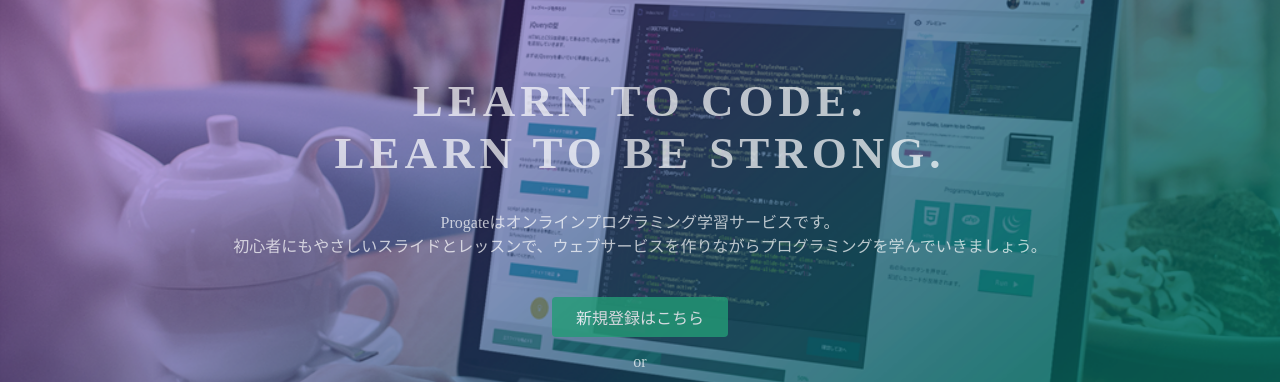
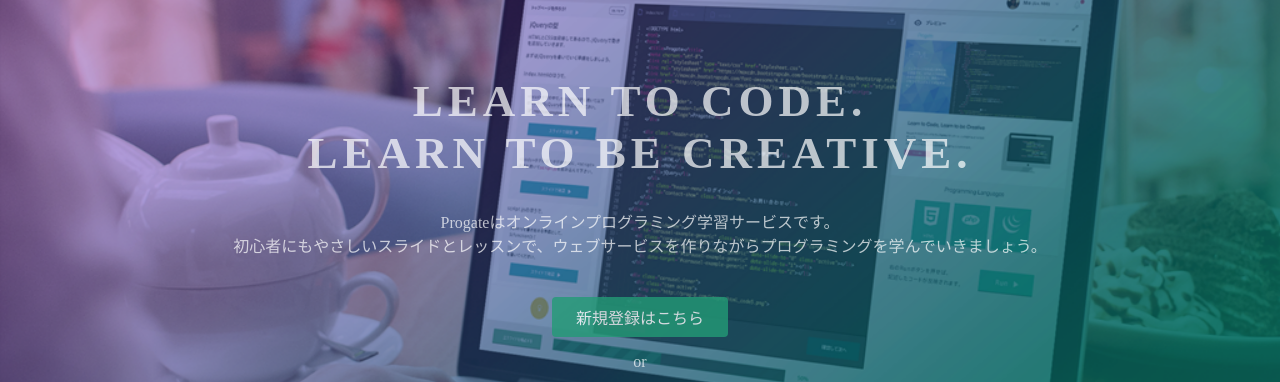
Before and after one commit to hal-kitepro/github.io, a plain HTML site: page index.html in a window 1280 px wide. Shown: the part 135-517 px from the top of the page. Drawn offline with Linux system fonts and the light colour scheme.

Commit message:
Update index.html

```diff
--- a/index.html
+++ b/index.html
@@ -23,7 +23,7 @@
   </header>
   <div class="top-wrapper">
     <div class="container">
-      <h1>LEARN TO CODE.<br>LEARN TO BE STRONG.</h1>
+      <h1>LEARN TO CODE.<br>LEARN TO BE CREATIVE.</h1>
       <p>Progateはオンラインプログラミング学習サービスです。<br>初心者にもやさしいスライドとレッスンで、ウェブサービスを作りながらプログラミングを学んでいきましょう。</p>
       <div class="btn-wrapper">
         <a href="#" class="btn signup">新規登録はこちら</a>
```
